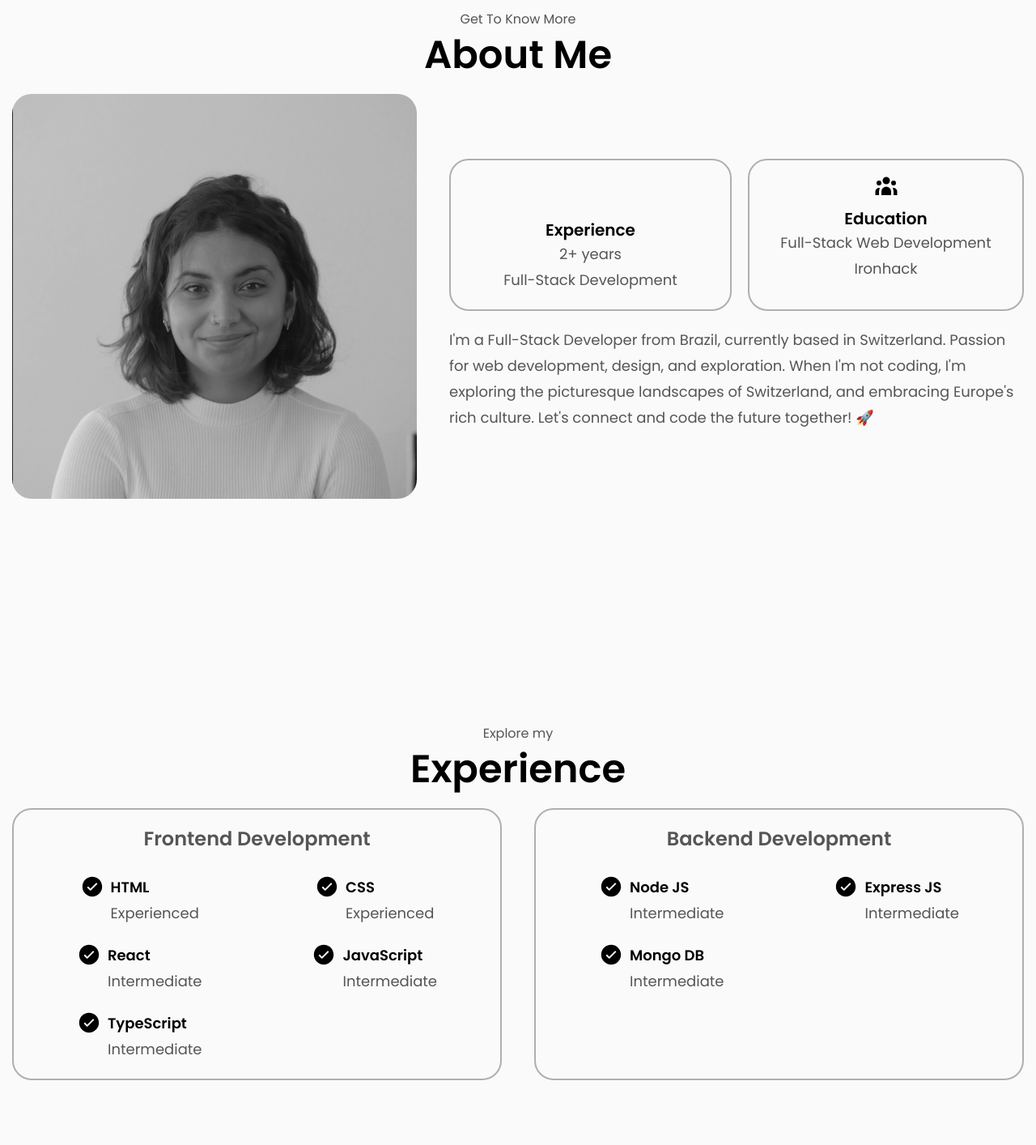
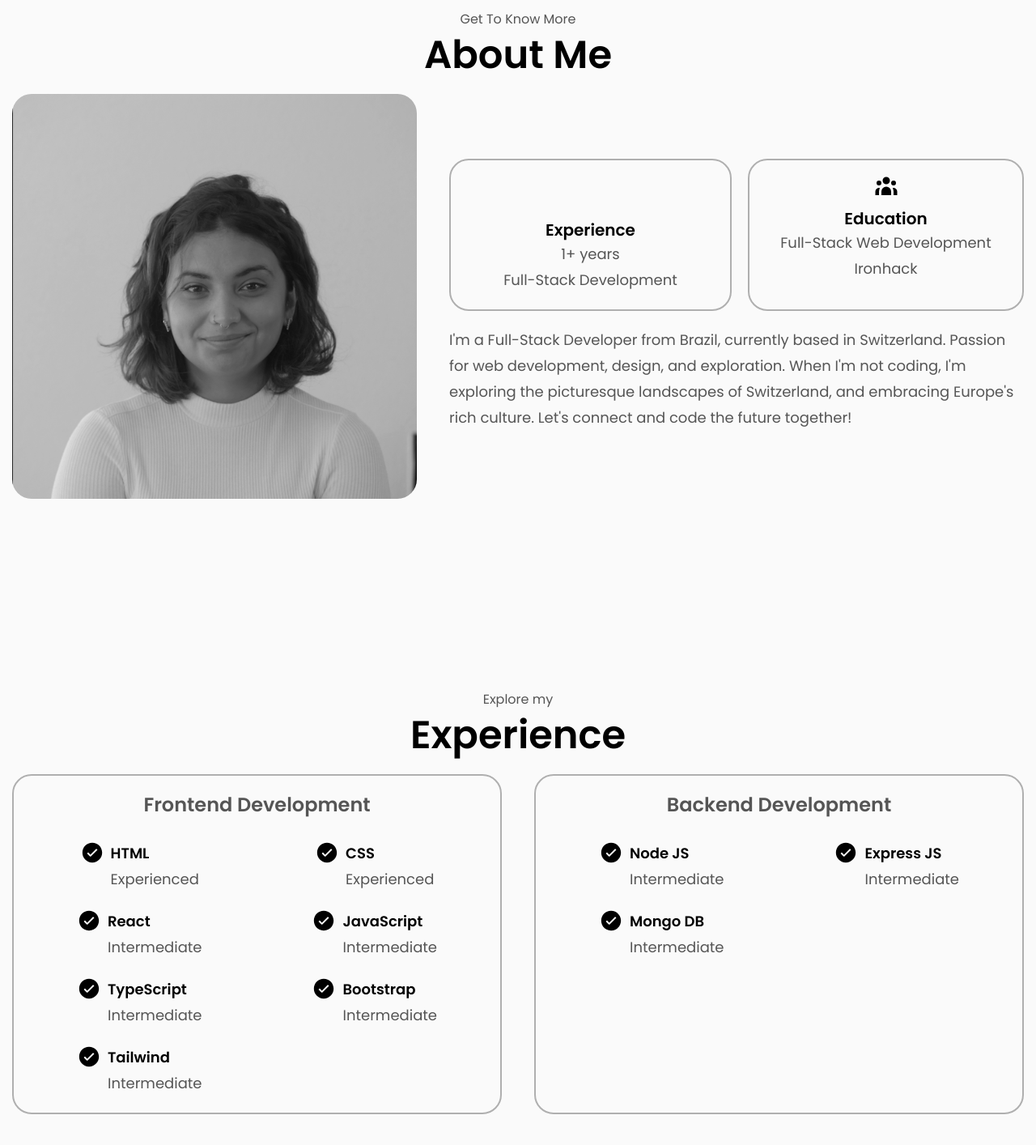
Before and after one commit to ThalitadosReis/my-portfolio, a React (Create React App) app: page / in a window 1280 px wide. Shown: the part 888-2302 px from the top of the page at 81% size. Built offline with nearby package versions, Linux system fonts and the light colour scheme; some icons are missing; the HTML template or start-up script is replaced by a standard one.

Commit message:
edit about info and experience

```diff
--- a/src/components/About.js
+++ b/src/components/About.js
@@ -40,7 +40,7 @@ export default function About() {
                 <PiMedalFill className="mx-auto w-[30px] h-[30px] mb-3" />
                 <h2 className="font-bold text-xl">Experience</h2>
                 <p className="text-accent">
-                  2+ years <br />
+                  1+ years <br />
                   Full-Stack Development
                 </p>
               </div>
@@ -58,7 +58,7 @@ export default function About() {
               Switzerland. Passion for web development, design, and exploration.
               When I'm not coding, I'm exploring the picturesque landscapes of
               Switzerland, and embracing Europe's rich culture. Let's connect
-              and code the future together! 🚀
+              and code the future together!
             </p>
           </motion.div>
         </div>
--- a/src/components/Experience.js
+++ b/src/components/Experience.js
@@ -66,6 +66,20 @@ export default function Experience() {
                   <span className="text-accent">Intermediate</span>
                 </div>
               </li>
+              <li className="flex gap-2 items-start">
+                <IoIosCheckmarkCircle className="w-[30px] h-[30px]" />
+                <div>
+                  <b>Bootstrap</b> <br />
+                  <span className="text-accent">Intermediate</span>
+                </div>
+              </li>
+              <li className="flex gap-2 items-start">
+                <IoIosCheckmarkCircle className="w-[30px] h-[30px]" />
+                <div>
+                  <b>Tailwind</b> <br />
+                  <span className="text-accent">Intermediate</span>
+                </div>
+              </li>
             </div>
           </motion.div>
           <motion.div
```
